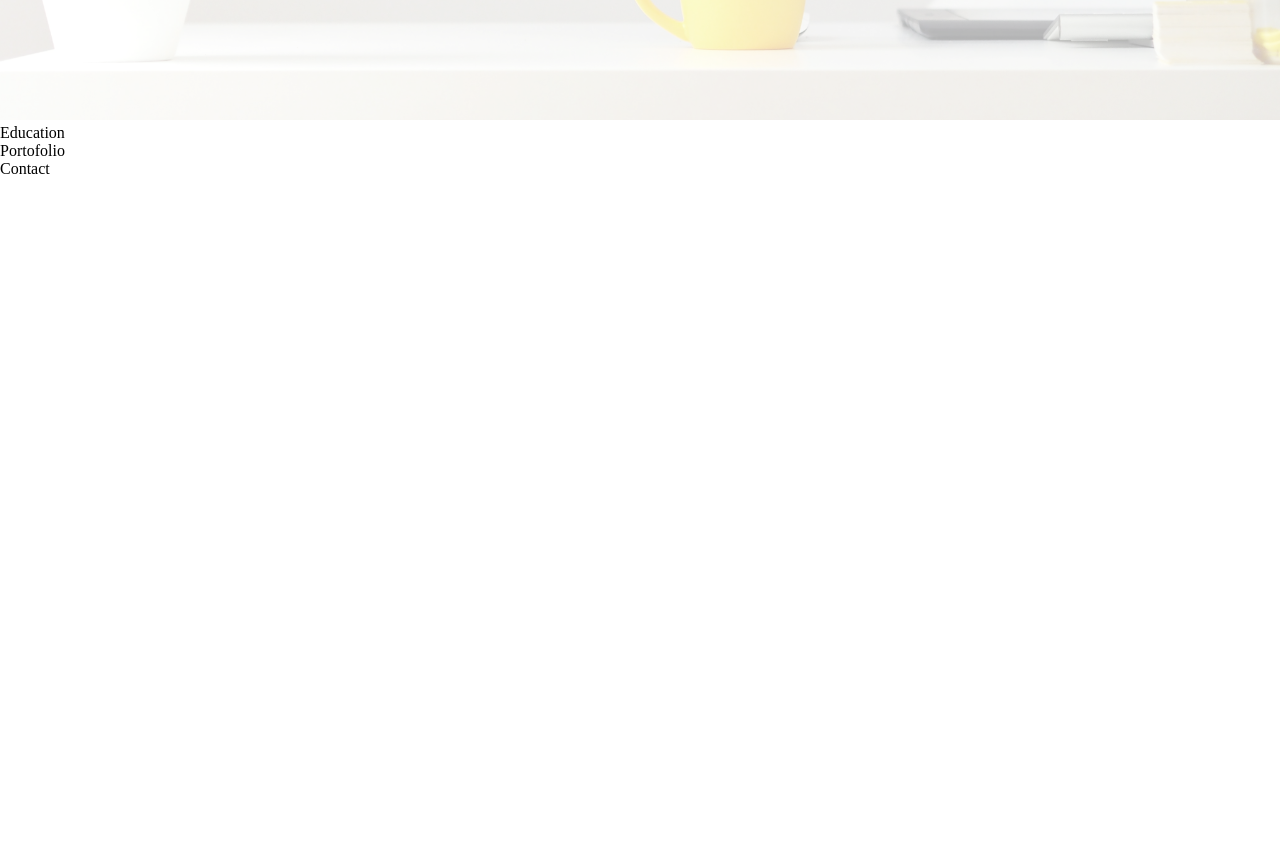
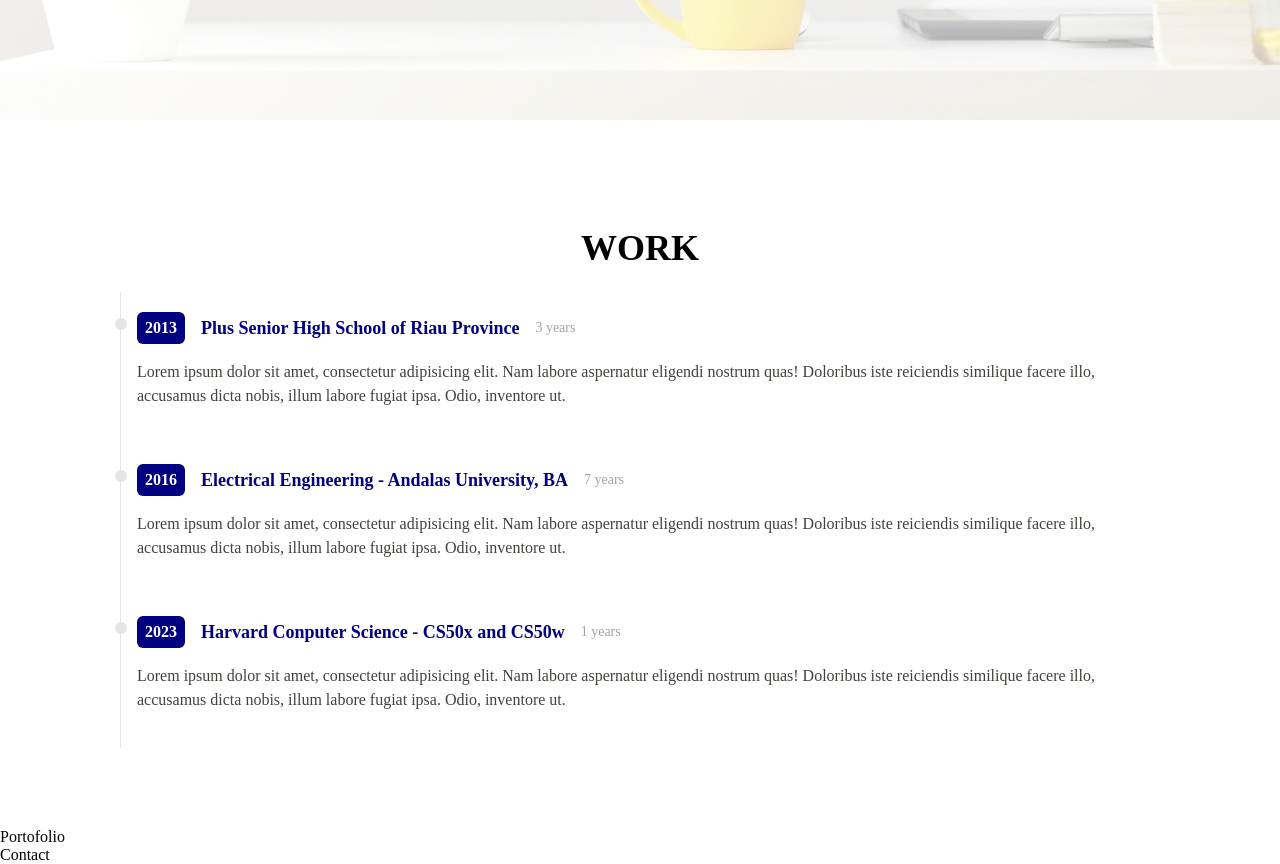
Before and after one commit to habiburahmanrulialif/web-portofolio, a React (Vite) app in the folder frontend/: page / in a window 1280 px wide. Shown: the part 680-1544 px from the top of the page. Before the commit the page ends 858 px from the top, so only its background shows below. Built offline with nearby package versions, Linux system fonts and the light colour scheme.

Commit message:
education done

```diff
--- a/frontend/src/components/education/Education.jsx
+++ b/frontend/src/components/education/Education.jsx
@@ -1,8 +1,46 @@
 import React from "react";
 import "./education.css";
+import EducationItem from "./EducationItem";
+
+const data = [
+    {
+        year: 2013,
+        title: "Plus Senior High School of Riau Province",
+        details:
+            "Lorem ipsum dolor sit amet, consectetur adipisicing elit. Nam labore aspernatur eligendi nostrum quas! Doloribus iste reiciendis similique facere illo, accusamus dicta nobis, illum labore fugiat ipsa. Odio, inventore ut.",
+        durations: "3 years",
+    },
+    {
+        year: 2016,
+        title: "Electrical Engineering - Andalas University, BA",
+        details:
+            "Lorem ipsum dolor sit amet, consectetur adipisicing elit. Nam labore aspernatur eligendi nostrum quas! Doloribus iste reiciendis similique facere illo, accusamus dicta nobis, illum labore fugiat ipsa. Odio, inventore ut.",
+        durations: "7 years",
+    },
+    {
+        year: 2023,
+        title: "Harvard Conputer Science - CS50x and CS50w",
+        details:
+            "Lorem ipsum dolor sit amet, consectetur adipisicing elit. Nam labore aspernatur eligendi nostrum quas! Doloribus iste reiciendis similique facere illo, accusamus dicta nobis, illum labore fugiat ipsa. Odio, inventore ut.",
+        durations: "1 years",
+    },
+];
 
 const Education = () => {
-    return <div>Education</div>;
+    return (
+        <div id="education" className="education">
+            <h1 className="title">WORK</h1>
+            {data.map((item, idx) => (
+                <EducationItem
+                    key={idx}
+                    year={item.year}
+                    title={item.title}
+                    duration={item.durations}
+                    details={item.details}
+                />
+            ))}
+        </div>
+    );
 };
 
 export default Education;
--- /dev/null
+++ b/frontend/src/components/education/EducationItem.jsx
@@ -0,0 +1,22 @@
+import React from "react";
+import "./educationItem.css";
+
+const EducationItem = ({year, title, duration, details}) => {
+    return (
+        <ul className="educationList">
+            <li className="educationListItem">
+                <div className="bulletin"/>
+                <p className="itemTitle">
+                    <span className="itemTitle-Year">{year}</span>
+                    <span className="itemTitle-Title">{title}</span>
+                    <span className="itemTitle-Duration">{duration}</span>
+                </p>
+                <p>
+                    <span className="itemDetails">{details}</span>
+                </p>
+            </li>
+        </ul>
+    );
+};
+
+export default EducationItem;
--- a/frontend/src/components/education/education.css
+++ b/frontend/src/components/education/education.css
@@ -0,0 +1,20 @@
+.education {
+    max-width: 1040px;
+    margin: auto;
+    padding: 1rem;
+    padding-top: 4rem; /* 64px */
+    padding-bottom: 4rem; /* 64px */
+}
+.title {
+    font-size: 2.25rem; /* 36px */
+    line-height: 2.5rem; /* 40px */
+    font-weight: bold;
+    text-align: center;
+    color: black;
+}
+
+@media screen and (min-width: 768px) {
+    .education {
+        padding: 5rem;
+    }
+}
--- /dev/null
+++ b/frontend/src/components/education/educationItem.css
@@ -0,0 +1,86 @@
+.educationList {
+    display: flex;
+    flex-direction: column;
+    position: relative;
+    border-left: 1px solid;
+    border-color: rgb(231 229 228);
+    padding: 0px;
+    margin: 0px;
+    list-style-type: none;
+}
+
+.educationListItem {
+    margin-top: 1.25rem;
+    margin-bottom: 1.25rem;
+    margin-left: 1rem;
+}
+
+.bulletin {
+    position: absolute;
+    width: 0.75rem;
+    height: 0.75rem;
+    background-color: rgb(231 229 228);
+    border-radius: 9999px;
+    margin-top: 0.375rem;
+    left: -0.375rem;
+    border-color: white;
+}
+
+.itemTitle {
+    display: flex;
+    flex-wrap: wrap;
+    gap: 1rem;
+    flex-direction: row;
+    align-items: center;
+    justify-content: flex-start;
+    font-size: 0.875rem; /* 14px */
+    line-height: 1.25rem; /* 20px */
+    margin: 0px;
+}
+
+.itemTitle-Year {
+    display: inline-block;
+    padding-left: 0.5rem;
+    padding-right: 0.5rem;
+    padding-top: 0.25rem;
+    padding-bottom: 0.25rem;
+    font-weight: 800;
+    color: white;
+    background-color: navy;
+    border-radius: 0.375rem;
+}
+
+.itemTitle-Title {
+    font-size: 1.125rem; /* 18px */
+    line-height: 1.75rem; /* 28px */
+    font-weight: 800;
+    color: navy;
+}
+
+.itemTitle-Duration {
+    font-size: 0.875rem; /* 14px */
+    line-height: 1.25rem; /* 20px */
+    color: rgb(168 162 158);
+    margin-top: 0.5rem;
+    margin-bottom: 0.5rem;
+    line-height: 1;
+}
+
+.itemDetails {
+    margin-top: 0.5rem;
+    margin-bottom: 0.5rem;
+    font-size: 1rem; /* 16px */
+    line-height: 1.5rem; /* 24px */
+    font-weight: 400;
+    color: rgb(68 64 60);
+}
+@media screen and (min-width: 768px) {
+    .educationList {
+        flex-direction: row;
+    }
+
+    .itemTitle {
+        font-size: 1rem; /* 16px */
+        line-height: 1.5rem; /* 24px */
+    }
+}
--- a/frontend/src/components/home/home.css
+++ b/frontend/src/components/home/home.css
@@ -66,6 +66,7 @@
     .myName {
         font-size: 3rem; /* 48px */
         line-height: 1;
+        text-align: center;
     }
     .myOccupation {
         font-size: 1.875rem; /* 30px */
--- a/frontend/src/components/sidebar/sidebar.css
+++ b/frontend/src/components/sidebar/sidebar.css
@@ -78,7 +78,7 @@
 @media screen and (max-width: 768px) {
     .menuBar {
         display: block;
-        position: absolute;
+        position: fixed;
         top: 3vh;
         right: 3vh;
         z-index: 99;
```
